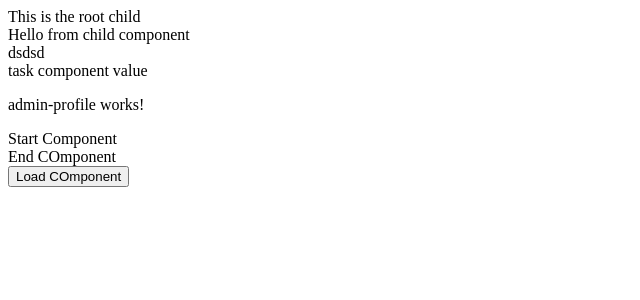
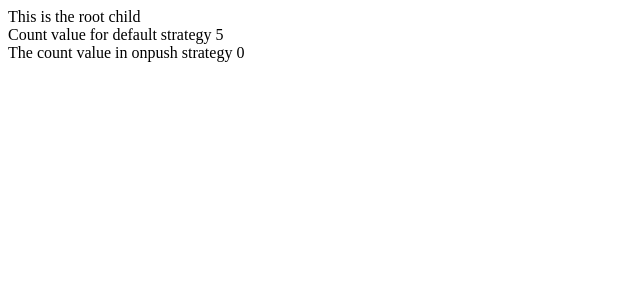
Before and after one commit to leelanarasimha/angular17-course, an Angular app in the folder angular-basics/: page / in a window 1280 px wide. Shown: the top 300 px of the page, without its empty margins (0-640 px from the left). Built offline with nearby package versions, Linux system fonts and the light colour scheme.

Commit message:
change detation default and onpush

```diff
--- a/angular-basics/src/app/app.component.html
+++ b/angular-basics/src/app/app.component.html
@@ -65,16 +65,4 @@
 <!-- <div>
   <app-view-child-example></app-view-child-example>
 </div> -->
-
-<app-parent>
-  <app-child></app-child>
-  <app-task taskName="dsdsd"></app-task>
-</app-parent>
-
-<div>
-  <ng-container *ngComponentOutlet="profileComponent"></ng-container>
-</div>
-
-<div>
-  <app-host></app-host>
-</div>
+<app-parent></app-parent>
--- /dev/null
+++ b/angular-basics/src/app/child-default/child-default.component.html
@@ -0,0 +1 @@
+<div>Count value for default strategy {{ count }}</div>
--- /dev/null
+++ b/angular-basics/src/app/child-default/child-default.component.ts
@@ -0,0 +1,18 @@
+import { Component } from '@angular/core';
+
+@Component({
+  selector: 'app-child-default',
+  standalone: true,
+  imports: [],
+  templateUrl: './child-default.component.html',
+  styleUrl: './child-default.component.css',
+})
+export class ChildDefaultComponent {
+  count = 0;
+
+  constructor() {
+    setInterval(() => {
+      this.count++;
+    }, 1000);
+  }
+}
--- /dev/null
+++ b/angular-basics/src/app/child-push/child-push.component.html
@@ -0,0 +1 @@
+<div>The count value in onpush strategy {{ count }}</div>
--- /dev/null
+++ b/angular-basics/src/app/child-push/child-push.component.ts
@@ -0,0 +1,19 @@
+import { ChangeDetectionStrategy, Component } from '@angular/core';
+
+@Component({
+  selector: 'app-child-push',
+  standalone: true,
+  imports: [],
+  templateUrl: './child-push.component.html',
+  styleUrl: './child-push.component.css',
+  changeDetection: ChangeDetectionStrategy.OnPush,
+})
+export class ChildPushComponent {
+  count = 0;
+
+  constructor() {
+    setInterval(() => {
+      this.count++;
+    }, 1000);
+  }
+}
--- a/angular-basics/src/app/parent/parent.component.html
+++ b/angular-basics/src/app/parent/parent.component.html
@@ -1,4 +1,4 @@
-
 <div>
-  <ng-content></ng-content>
+  <app-child-default></app-child-default>
+  <app-child-push></app-child-push>
 </div>
--- a/angular-basics/src/app/parent/parent.component.ts
+++ b/angular-basics/src/app/parent/parent.component.ts
@@ -7,11 +7,13 @@ import {
 } from '@angular/core';
 import { ChildComponent } from '../child/child.component';
 import { SUB_ITEM } from '../subitem.token';
+import { ChildDefaultComponent } from '../child-default/child-default.component';
+import { ChildPushComponent } from '../child-push/child-push.component';
 
 @Component({
   selector: 'app-parent',
   standalone: true,
-  imports: [],
+  imports: [ChildDefaultComponent, ChildPushComponent],
   templateUrl: './parent.component.html',
   styleUrl: './parent.component.css',
 })
```
Also changed, not shown: angular-basics/src/app/child-default/child-default.component.css (added), angular-basics/src/app/child-push/child-push.component.css (added), 2 other files (tests, documents, lock files or other folders).
